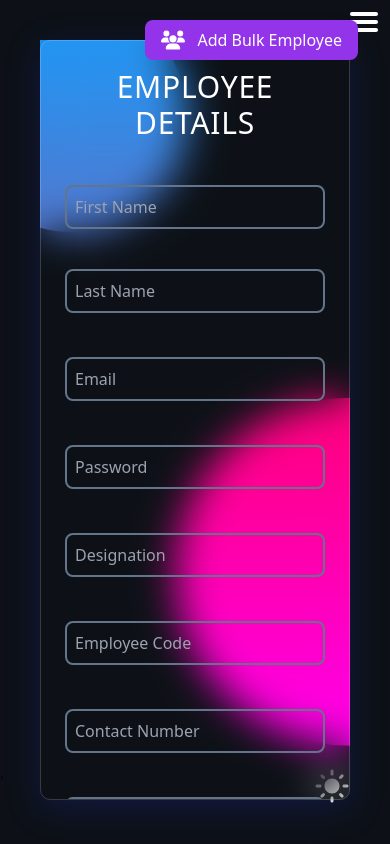
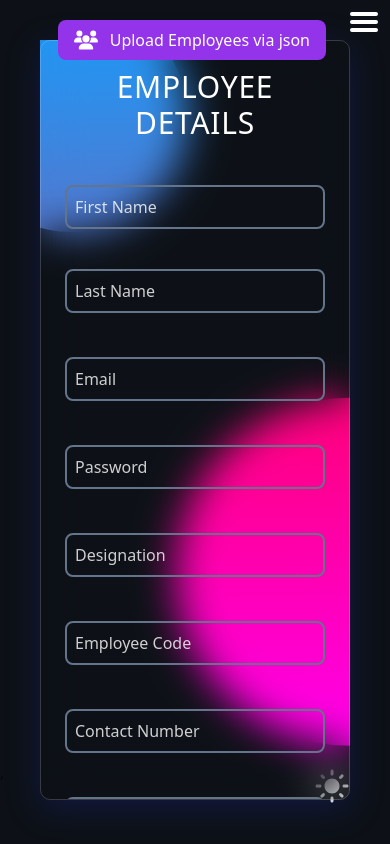
Before and after one commit to Mh-Alim/Employee-portal-frontend, a React (Vite) app: page /user/add-employee in a window 390 px wide. Built offline with nearby package versions, Linux system fonts and the light colour scheme.

Commit message:
bug removed

```diff
--- a/src/components/Sidebar.tsx
+++ b/src/components/Sidebar.tsx
@@ -64,7 +64,7 @@ const Sidebar = () => {
     <div className=" flex  relative h-[90vh]  ">
       <p
         onClick={() => setShow((prev) => !prev)}
-        className=" z-30 cursor-pointer md:hidden absolute right-3 top-3 "
+        className=" z-[102] cursor-pointer md:hidden absolute right-3 top-3 "
       >
         <p className=" w-7 h-1 rounded-lg bg-white mb-1 "></p>
         <p className=" w-7 h-1 rounded-lg bg-white mb-1 "></p>
@@ -73,7 +73,7 @@ const Sidebar = () => {
       <div
         className={` -translate-x-80 md:-translate-x-0 transition-all duration-500 ${
           show ? "translate-x-0" : ""
-        } w-72 p-5 h-[100vh] text-white absolute md:relative z-50 top-0 left-0  dis-bg-slate-800 overflow-y-scroll `}
+        } w-72 p-5 h-[100vh] text-white absolute md:relative z-[101] top-0 left-0  dis-bg-slate-800 overflow-y-scroll bg-[#0D1117]  `}
       >
         <h1 className=" flex justify-between items-center  mb-5 font-medium text-2xl  ">
           <p className=" uppercase tracking-widest font-work_sans ">Eportal</p>
--- a/src/index.css
+++ b/src/index.css
@@ -6,6 +6,9 @@ body {
 
 }
 
+::placeholder {
+  color: rgba(255, 255, 255, 0.799) !important;
+}
 @layer utilities {
 
 
--- a/src/pages/AddEmployee.tsx
+++ b/src/pages/AddEmployee.tsx
@@ -145,14 +145,14 @@ const AddEmployee = () => {
       {/* <div className=" bg-circule m-10 p-10 sm:p-5 flex justify-center items-center "> */}
       {/*  */}
       <label
-        className=" flex gap-3 items-center cursor-pointer fixed top-5 right-8 z-[100] w-fit px-4 py-2 bg-purple-600 rounded-lg  "
+        className=" flex gap-3 items-center cursor-pointer fixed top-5 right-16 z-[100] w-fit px-4 py-2 bg-purple-600 rounded-lg  "
         htmlFor="bulk-upload"
       >
         <span>
           <FaUsers className="  text-white text-2xl " />
         </span>
         <button ref={bulk_emp_ref} className=" text-white ">
-          Add Bulk Employee
+          Upload Employees via json
         </button>
       </label>
       <input
@@ -165,7 +165,7 @@ const AddEmployee = () => {
       <div className=" h-[90vh] overflow-y-scroll w-full   gap-7 p-2 sm:p-5  flex flex-col  justify-center items-center rounded-lg bg-glassmorphism  relative z-50  ">
         <form
           onSubmit={submitHandler}
-          className=" py-5 w-full md:w-4/4 lg:w-5/5 xl:w-3/6  flex flex-col   text-white min-h-[30vh] p-4 sm:p-6 md:p-10 rounded-lg  "
+          className=" py-5 w-full md:w-4/4 lg:w-5/5 xl:w-3/6  flex flex-col  text-white min-h-[30vh] p-4 sm:p-6 md:p-10 rounded-lg  "
         >
           <h1 className="  mb-5 text-white  text-center uppercase tracking-wide font-medium text-3xl ">
             Employee details
@@ -174,7 +174,7 @@ const AddEmployee = () => {
           {/* <label htmlFor="email">Email</label> */}
           <div className=" flex flex-col md:flex-row justify-between items-center gap-5 ">
             <input
-              className="mb-5 w-full p-2 outline-none border-2   border-slate-500 rounded-lg bg-transparent"
+              className="mb-5 w-full p-2 outline-none border-2  text-white  border-slate-500 rounded-lg bg-transparent"
               type="text"
               placeholder="First Name"
               ref={fnameRef}
@@ -276,7 +276,7 @@ const AddEmployee = () => {
 
           <button
             type="submit"
-            className=" px-10  py-2 mb-5 text-slate-500 bg-white-500  bg-white rounded-3xl "
+            className=" px-10  py-2 mb-5 text-black bg-white-500  bg-white rounded-3xl "
             ref={enterRef}
           >
             Enter
--- a/src/pages/Profile/Profile.tsx
+++ b/src/pages/Profile/Profile.tsx
@@ -31,6 +31,7 @@ import ApiToCsvConverter from "@/components/ApiToCsvConverter";
 import { useRouteToLogin } from "@/customHook/useRouteToLogin";
 import { ToastCallError } from "@/ReactToast";
 import { useStateLoad } from "@/customHook/useStateLoad";
+import Loader from "../Loader";
 
 const Profile = () => {
   const dispatch = useAppDispatch();
@@ -66,7 +67,7 @@ const Profile = () => {
     ],
     isAdmin: false,
     pod: null,
-    dob: null
+    dob: null,
   });
 
   useRouteToLogin();
@@ -145,9 +146,7 @@ const Profile = () => {
     setReportees(reportees);
   };
 
-
-          // };
-
+  // };
 
   useEffect(() => {
     const user_email = id || getEmailFromLocalStorage();
@@ -175,10 +174,8 @@ const Profile = () => {
 
       <section className=" p-5 flex flex-col lg:flex-row  ">
         <div className=" flex-1 flex flex-col  ">
-          <div className=" m-5 ">
-            <h1 className=" text-2xl tracking-wider flex gap-4 items-center mb-5 text-center sm:text-left ">
-              <span>Skills</span>
-            </h1>
+          <div className=" m-5 text-center sm:text-left ">
+            <h1 className=" text-2xl tracking-wider   mb-5  ">Skills</h1>
             <div className=" flex flex-wrap justify-center sm:justify-start  ">
               {profileData.skills?.map((skill) => (
                 <p
@@ -236,7 +233,7 @@ const Profile = () => {
         <div className=" flex flex-col flex-1 text-center sm:text-left ">
           {(profileData.email === email || isAdmin) && (
             <div className=" m-5 ">
-              <div className=" flex gap-5 items-center mb-5 ">
+              <div className=" flex gap-5 items-center mb-5 text-center justify-center sm:justify-start  ">
                 <h1 className=" text-2xl tracking-wider ">Attachments</h1>
                 {isAdmin && (
                   <p>
```
